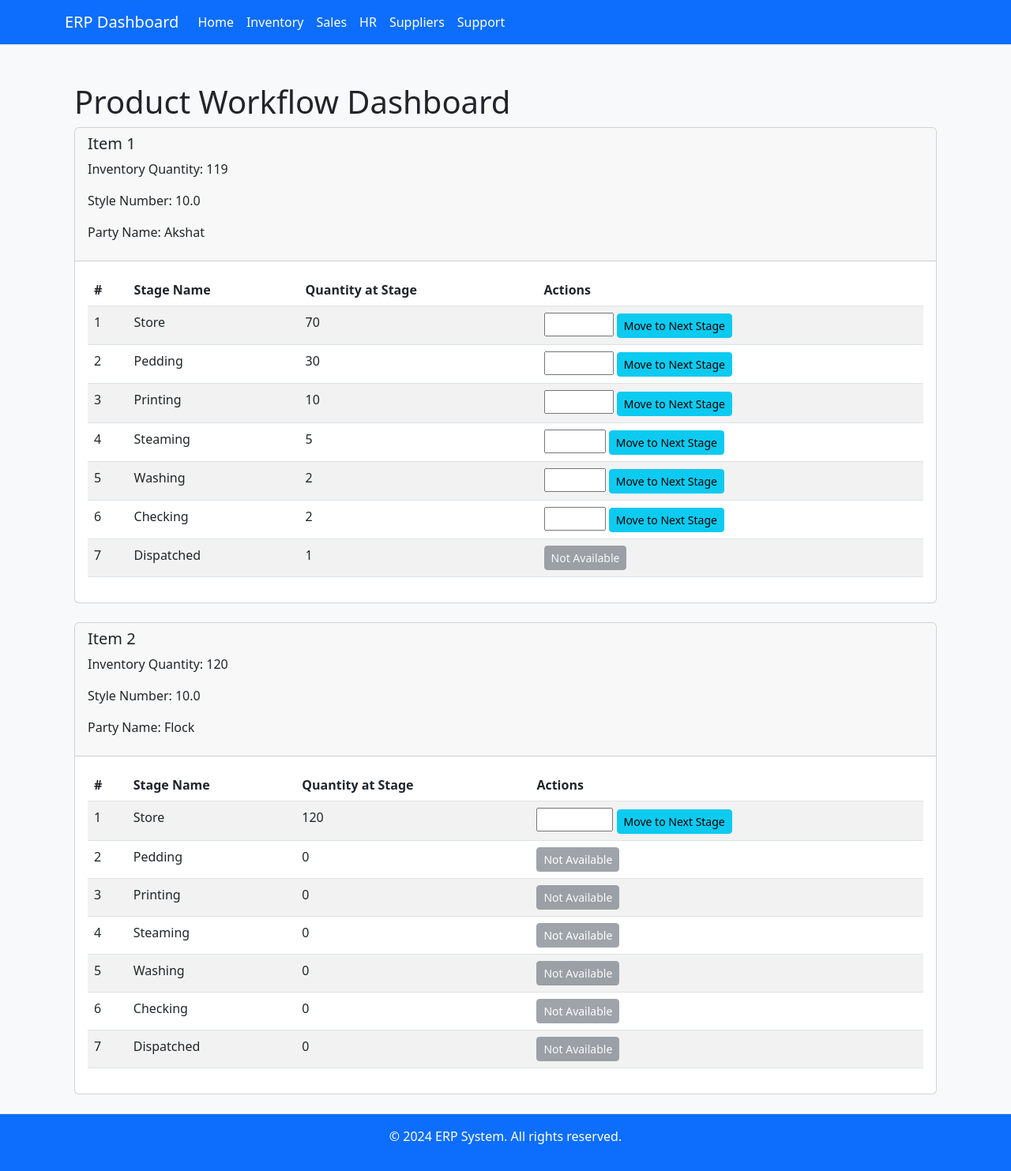
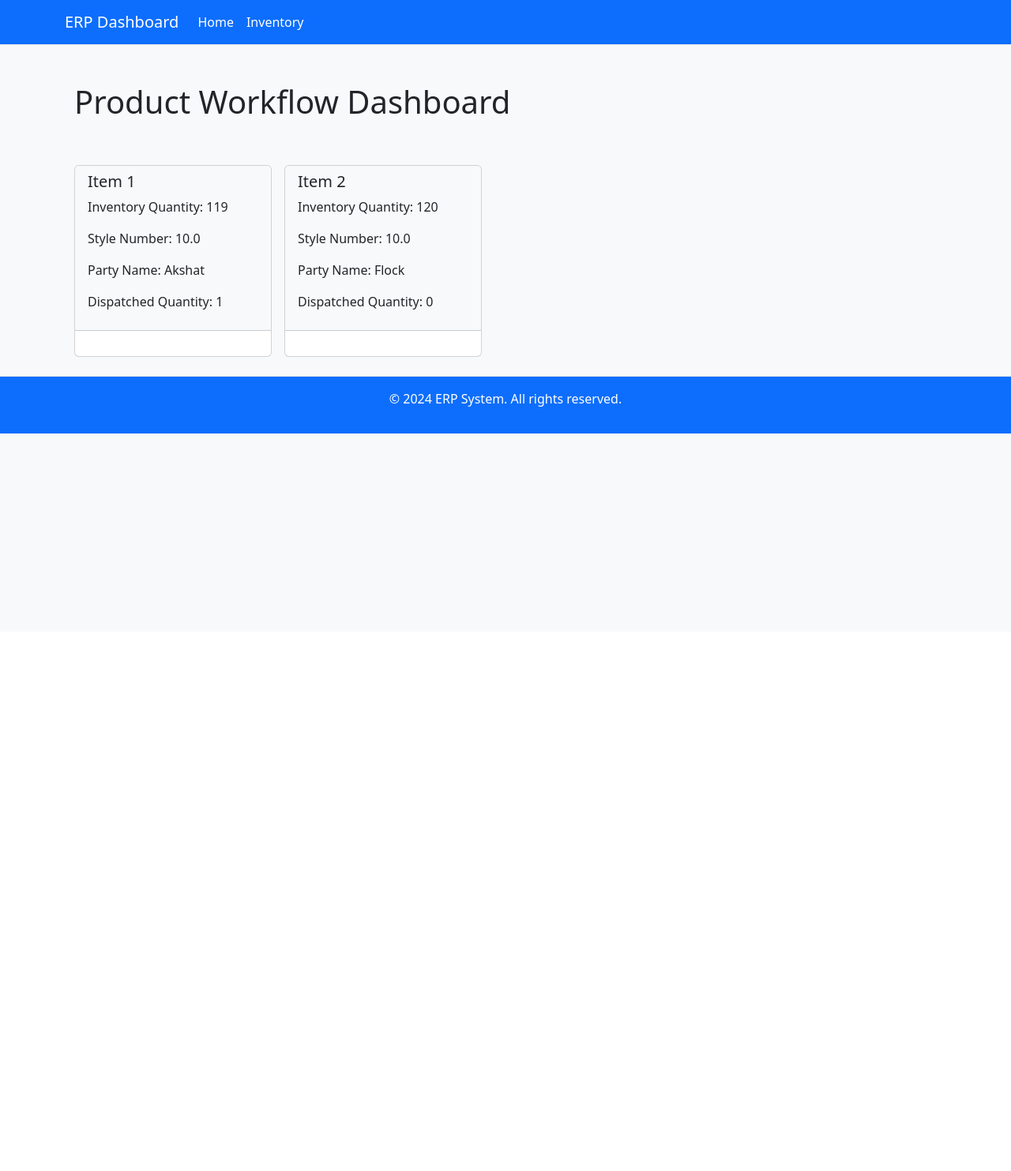
Before and after one commit to VaibhavJain1908/my_erp_app, a Flask app: page / in a window 1280 px wide. Shown: the whole page at 79% size. After the commit the page ends 549 px from the top, so only its background shows below. Run offline with Flask 3, Linux system fonts and the light colour scheme.

Commit message:
Updated Second app

```diff
--- a/static/styles.css
+++ b/static/styles.css
@@ -9,3 +9,50 @@ body {
 footer {
     border-top: 1px solid #e5e5e5;
 }
+
+/* Container for the product cards */
+.card-container {
+    display: flex;
+    flex-wrap: wrap; /* Allows wrapping of cards to the next line */
+    gap: 1rem; /* Space between cards */
+    justify-content: flex-start; /* Align cards to the start */
+    padding: 0; /* Ensure no extra padding affecting layout */
+    margin: 0; /* Ensure no extra margin affecting layout */
+}
+
+/* Style for individual product cards */
+.product-card {
+    position: relative;
+    width: calc(25% - 1rem); /* Adjust percentage as needed for responsive design */
+    max-width: 250px; /* Maximum width of the card */
+    transition: all 0.3s ease-in-out;
+    overflow: hidden;
+    margin: 0; /* Remove margin for better alignment */
+    box-sizing: border-box; /* Ensure padding and border are included in the width */
+}
+
+/* Expand card on hover */
+.product-card:hover {
+    width: calc(100% - 1rem); /* Full width on hover minus spacing */
+    max-width: 1000px; /* Max width to ensure it doesn't get too wide */
+}
+
+/* Hidden content that expands on hover */
+.product-card .hidden-content {
+    max-height: 0;
+    overflow: hidden;
+    opacity: 0;
+    transition: max-height 0.3s ease-in-out, opacity 0.3s ease-in-out;
+}
+
+/* Show content when card is hovered */
+.product-card:hover .hidden-content {
+    max-height: 500px; /* Adjust based on content */
+    opacity: 1;
+}
+
+/* Card header styling */
+.card-header {
+    cursor: pointer;
+    background-color: #f8f9fa;
+}
--- a/templates/base.html
+++ b/templates/base.html
@@ -25,18 +25,6 @@
                     <li class="nav-item">
                         <a class="nav-link text-white" href="/inventory">Inventory</a>
                     </li>
-                    <li class="nav-item">
-                        <a class="nav-link text-white" href="/sales">Sales</a>
-                    </li>
-                    <li class="nav-item">
-                        <a class="nav-link text-white" href="/employees">HR</a>
-                    </li>
-                    <li class="nav-item">
-                        <a class="nav-link text-white" href="/suppliers">Suppliers</a>
-                    </li>
-                    <li class="nav-item">
-                        <a class="nav-link text-white" href="/support">Support</a>
-                    </li>
                 </ul>
             </div>
         </div>
--- a/templates/index.html
+++ b/templates/index.html
@@ -5,17 +5,20 @@
 {% block content %}
 <div class="container mt-5">
     <h1>Product Workflow Dashboard</h1>
-
+    </br></br>
+    <!-- Container for the product cards -->
+    <div class="card-container">
         <!-- Loop through each product -->
         {% for product in products %}
-    <div class="card mb-4">
+        <div class="card mb-4 product-card">
             <div class="card-header">
                 <h5>{{ product.item_name }}</h5>
                 <p>Inventory Quantity: {{ product.quantity }}</p>
                 <p>Style Number: {{ product.style_number }}</p>
                 <p>Party Name: {{ product.party_name }}</p>
+                <p>Dispatched Quantity: {{ product.stages | selectattr('stage', 'equalto', 'Dispatched') | map(attribute='quantity') | sum }}</p>
             </div>
-        <div class="card-body">
+            <div class="card-body hidden-content">
                 <!-- Table for Stages -->
                 <table class="table table-striped">
                     <thead>
@@ -53,4 +56,5 @@
         </div>
         {% endfor %}
     </div>
+</div>
 {% endblock %}
```
Also changed, not shown: instance/erp.db (added). Lines whose indentation alone changed are shown as unchanged.
